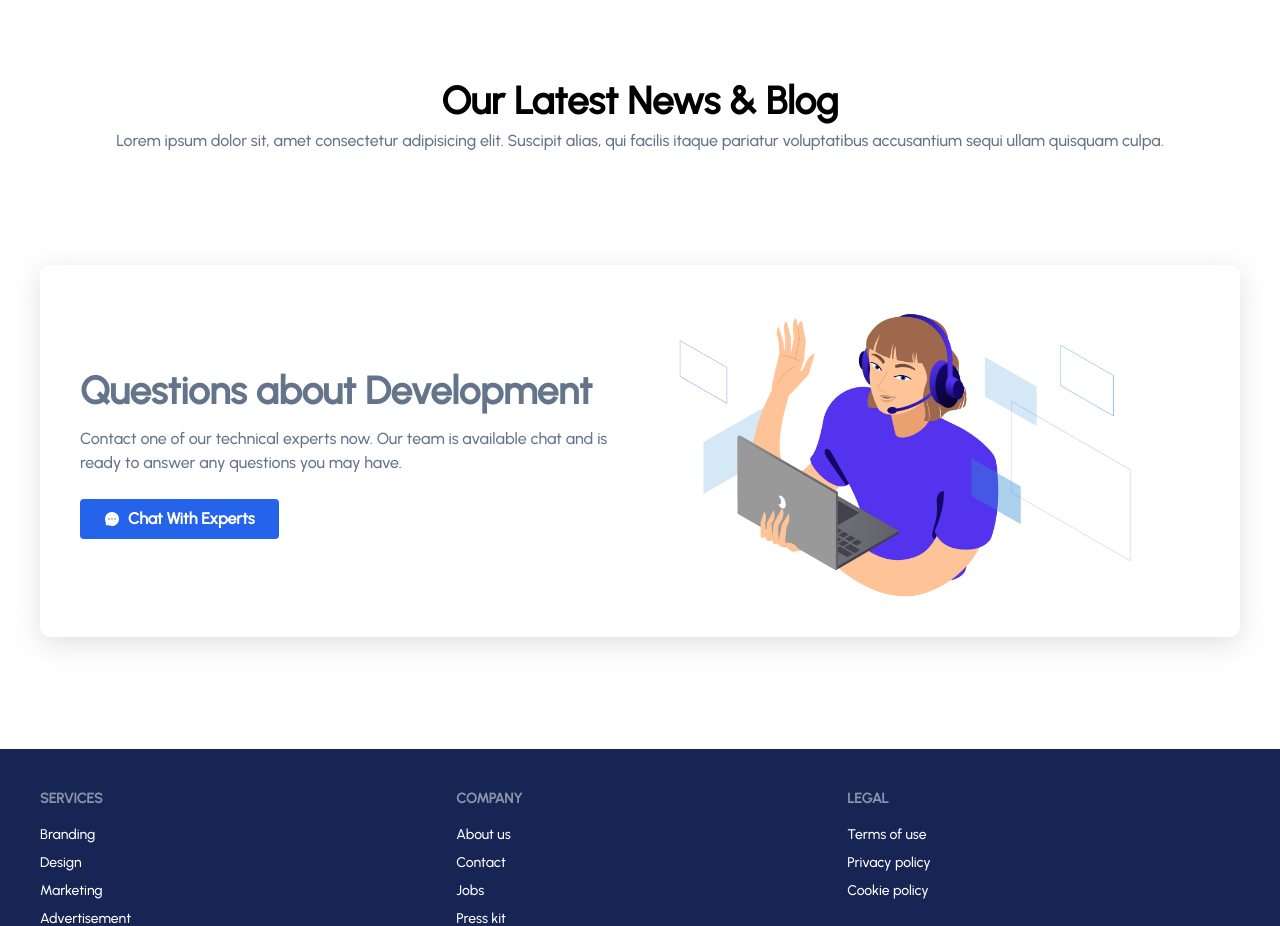
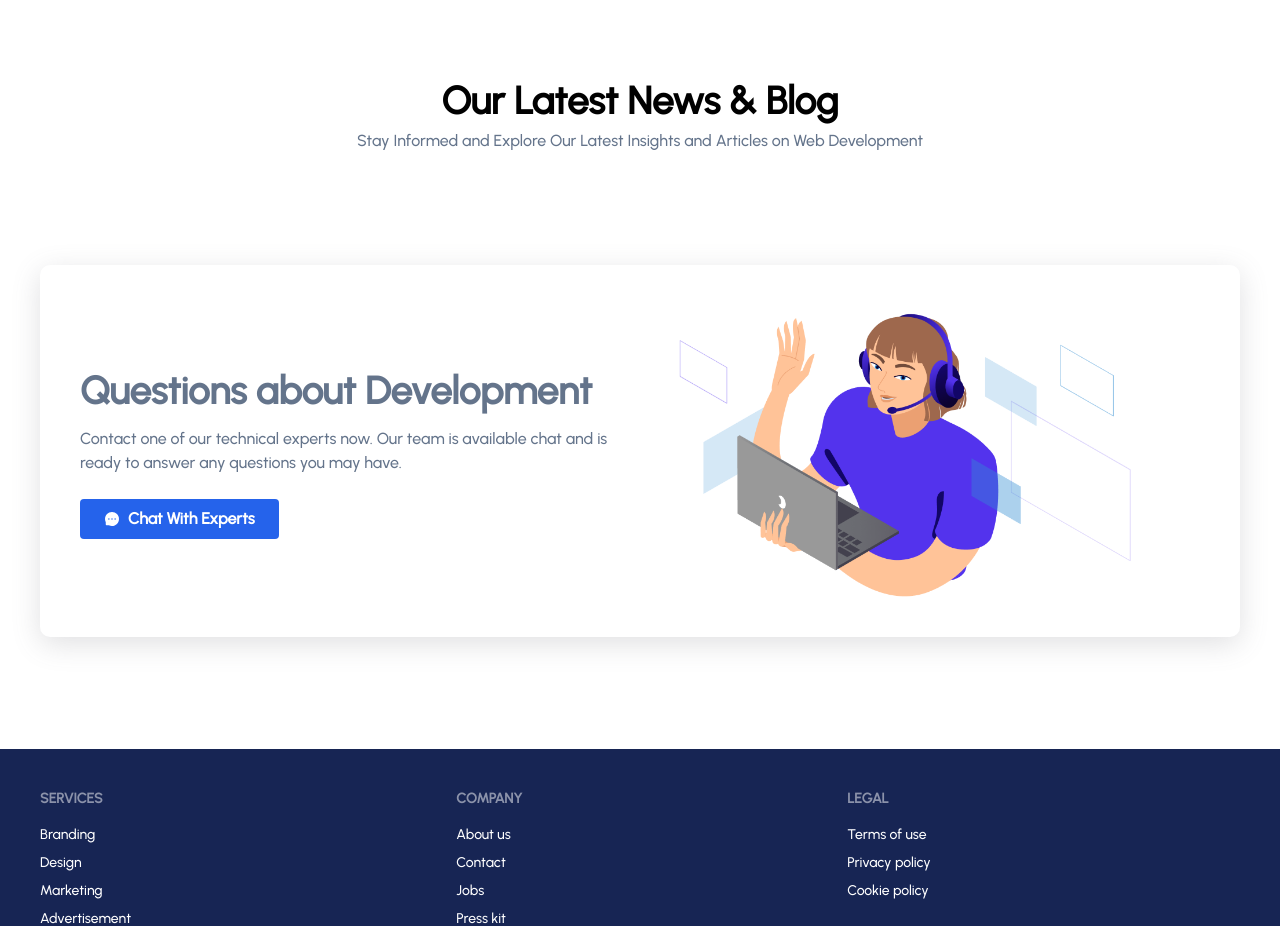
Before and after one commit to tusharshaha/web-market, a Next.js app in the folder frontend/: page / in a window 1280 px wide. Shown: the part 2700-3626 px from the top of the page. Built offline with nearby package versions, Linux system fonts and the light colour scheme.

Commit message:
crated title for news and blogs

```diff
--- a/frontend/components/Home/NewsBlog.tsx
+++ b/frontend/components/Home/NewsBlog.tsx
@@ -3,9 +3,9 @@ import React from 'react';
 const NewsBlog = () => {
   return (
     <div className='cus-container my-28'>
-      <div className='w-50 text-center'>
+      <div className='text-center'>
         <h2 className=''>Our Latest News & Blog</h2>
-        <p className='text-slate-500'>Lorem ipsum dolor sit, amet consectetur adipisicing elit. Suscipit alias, qui facilis itaque pariatur voluptatibus accusantium sequi ullam quisquam culpa.</p>
+        <p className='text-slate-500'>Stay Informed and Explore Our Latest Insights and Articles on Web Development</p>
       </div>
     </div>
   );
```
